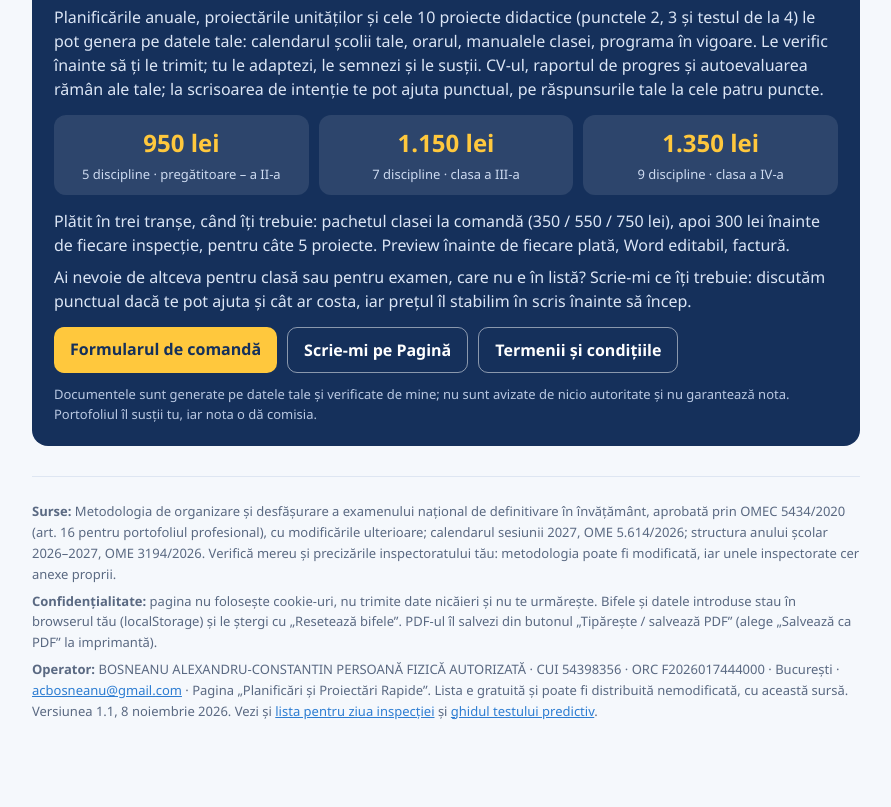
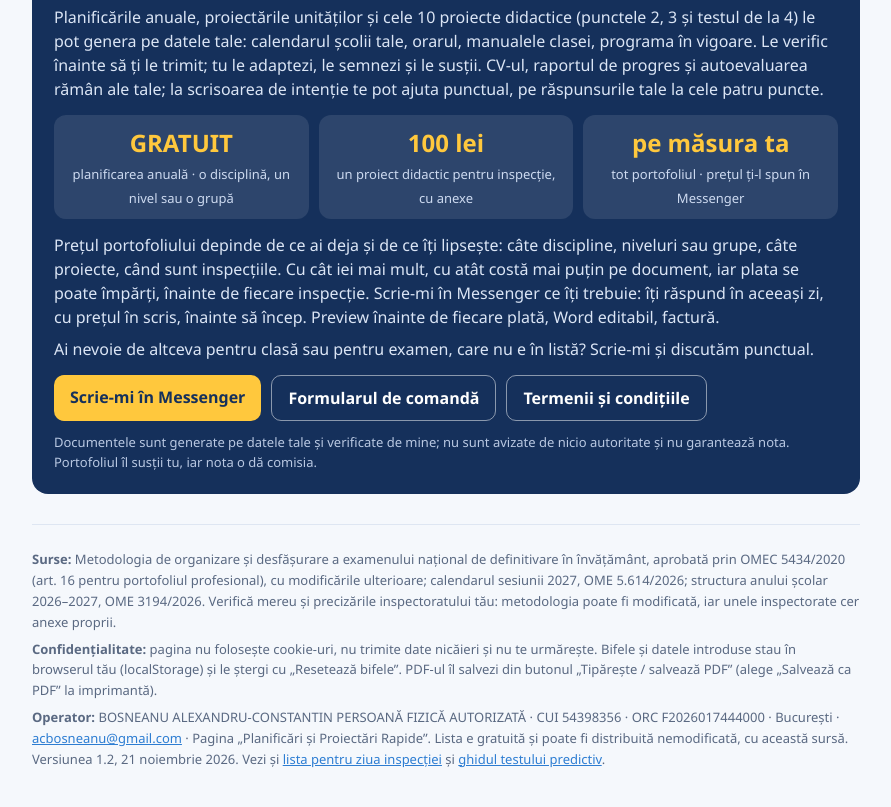
Before and after one commit to AlexBosneanu/resurse, a plain HTML site: page portofoliu-definitivat/index.html in a window 1280 px wide. Shown: the part 4248-5055 px from the top of the page, without its empty margins (194-1085 px from the left). Before the commit the page ends 5023 px from the top, so only its background shows below. Drawn offline with Linux system fonts and the light colour scheme.

Commit message:
Prețurile spre Messenger, fără sumele pachetelor (v1.2, 21.11.2026)
Anuala gratuită și 100 lei rămân; portofoliul, ziua de inspecție și
comenzile mai mari se stabilesc în Messenger, cu prețul în scris.

Co-Authored-By: Claude Opus 5.5 <noreply@anthropic.com>

```diff
--- a/portofoliu-definitivat/index.html
+++ b/portofoliu-definitivat/index.html
@@ -244,15 +244,15 @@ footer p{margin:6px 0}
     <h2>Unde te pot ajuta</h2>
     <p>Planificările anuale, proiectările unităților și cele 10 proiecte didactice (punctele 2, 3 și testul de la 4) le pot genera pe datele tale: calendarul școlii tale, orarul, manualele clasei, programa în vigoare. Le verific înainte să ți le trimit; tu le adaptezi, le semnezi și le susții. CV-ul, raportul de progres și autoevaluarea rămân ale tale; la scrisoarea de intenție te pot ajuta punctual, pe răspunsurile tale la cele patru puncte.</p>
     <div class="price">
-      <div><b>950 lei</b><span>5 discipline · pregătitoare – a II-a</span></div>
-      <div><b>1.150 lei</b><span>7 discipline · clasa a III-a</span></div>
-      <div><b>1.350 lei</b><span>9 discipline · clasa a IV-a</span></div>
+      <div><b>GRATUIT</b><span>planificarea anuală · o disciplină, un nivel sau o grupă</span></div>
+      <div><b>100 lei</b><span>un proiect didactic pentru inspecție, cu anexe</span></div>
+      <div><b>pe măsura ta</b><span>tot portofoliul · prețul ți-l spun în Messenger</span></div>
     </div>
-    <p>Plătit în trei tranșe, când îți trebuie: pachetul clasei la comandă (350 / 550 / 750 lei), apoi 300 lei înainte de fiecare inspecție, pentru câte 5 proiecte. Preview înainte de fiecare plată, Word editabil, factură.</p>
-    <p>Ai nevoie de altceva pentru clasă sau pentru examen, care nu e în listă? Scrie-mi ce îți trebuie: discutăm punctual dacă te pot ajuta și cât ar costa, iar prețul îl stabilim în scris înainte să încep.</p>
+    <p>Prețul portofoliului depinde de ce ai deja și de ce îți lipsește: câte discipline, niveluri sau grupe, câte proiecte, când sunt inspecțiile. Cu cât iei mai mult, cu atât costă mai puțin pe document, iar plata se poate împărți, înainte de fiecare inspecție. Scrie-mi în Messenger ce îți trebuie: îți răspund în aceeași zi, cu prețul în scris, înainte să încep. Preview înainte de fiecare plată, Word editabil, factură.</p>
+    <p>Ai nevoie de altceva pentru clasă sau pentru examen, care nu e în listă? Scrie-mi și discutăm punctual.</p>
     <div class="links">
-      <a href="https://tally.so/r/jeeDRQ" rel="noopener">Formularul de comandă</a>
-      <a class="ghost" href="https://www.facebook.com/planificari.rapide" rel="noopener">Scrie-mi pe Pagină</a>
+      <a href="https://m.me/planificari.rapide" rel="noopener">Scrie-mi în Messenger</a>
+      <a class="ghost" href="https://tally.so/r/jeeDRQ" rel="noopener">Formularul de comandă</a>
       <a class="ghost" href="https://docs.google.com/document/d/1-TQOi2HD4wi0TaN-aSK8SiIr4sXjlGpnjjo1esRKAwg/edit?usp=sharing" rel="noopener">Termenii și condițiile</a>
     </div>
     <small class="print-url" data-url="facebook.com/planificari.rapide">Documentele sunt generate pe datele tale și verificate de mine; nu sunt avizate de nicio autoritate și nu garantează nota. Portofoliul îl susții tu, iar nota o dă comisia.</small>
@@ -261,7 +261,7 @@ footer p{margin:6px 0}
   <footer>
     <p><b>Surse:</b> Metodologia de organizare și desfășurare a examenului național de definitivare în învățământ, aprobată prin OMEC 5434/2020 (art. 16 pentru portofoliul profesional), cu modificările ulterioare; calendarul sesiunii 2027, OME 5.614/2026; structura anului școlar 2026–2027, OME 3194/2026. Verifică mereu și precizările inspectoratului tău: metodologia poate fi modificată, iar unele inspectorate cer anexe proprii.</p>
     <p><b>Confidențialitate:</b> pagina nu folosește cookie-uri, nu trimite date nicăieri și nu te urmărește. Bifele și datele introduse stau în browserul tău (localStorage) și le ștergi cu „Resetează bifele”. PDF-ul îl salvezi din butonul „Tipărește / salvează PDF” (alege „Salvează ca PDF” la imprimantă).</p>
-    <p><b>Operator:</b> BOSNEANU ALEXANDRU-CONSTANTIN PERSOANĂ FIZICĂ AUTORIZATĂ · CUI 54398356 · ORC F2026017444000 · București · <a href="mailto:acbosneanu@gmail.com">acbosneanu@gmail.com</a> · Pagina „Planificări și Proiectări Rapide”. Lista e gratuită și poate fi distribuită nemodificată, cu această sursă. Versiunea 1.1, 8 noiembrie 2026. Vezi și <a href="../ziua-inspectiei/">lista pentru ziua inspecției</a> și <a href="../testul-predictiv/">ghidul testului predictiv</a>.</p>
+    <p><b>Operator:</b> BOSNEANU ALEXANDRU-CONSTANTIN PERSOANĂ FIZICĂ AUTORIZATĂ · CUI 54398356 · ORC F2026017444000 · București · <a href="mailto:acbosneanu@gmail.com">acbosneanu@gmail.com</a> · Pagina „Planificări și Proiectări Rapide”. Lista e gratuită și poate fi distribuită nemodificată, cu această sursă. Versiunea 1.2, 21 noiembrie 2026. Vezi și <a href="../ziua-inspectiei/">lista pentru ziua inspecției</a> și <a href="../testul-predictiv/">ghidul testului predictiv</a>.</p>
   </footer>
 </main>
 
```
Also changed, not shown: testul-predictiv/index.html (+7 -7 lines), ziua-inspectiei/index.html (+7 -7 lines).
